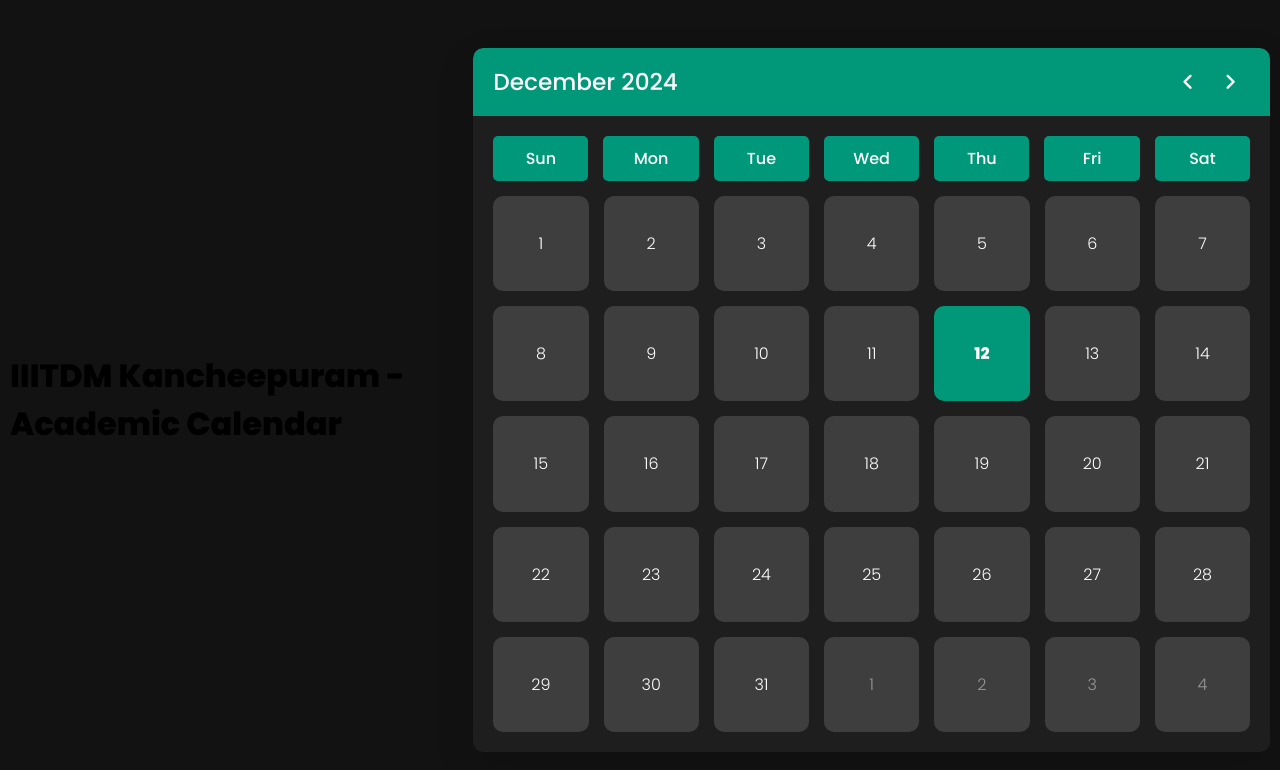
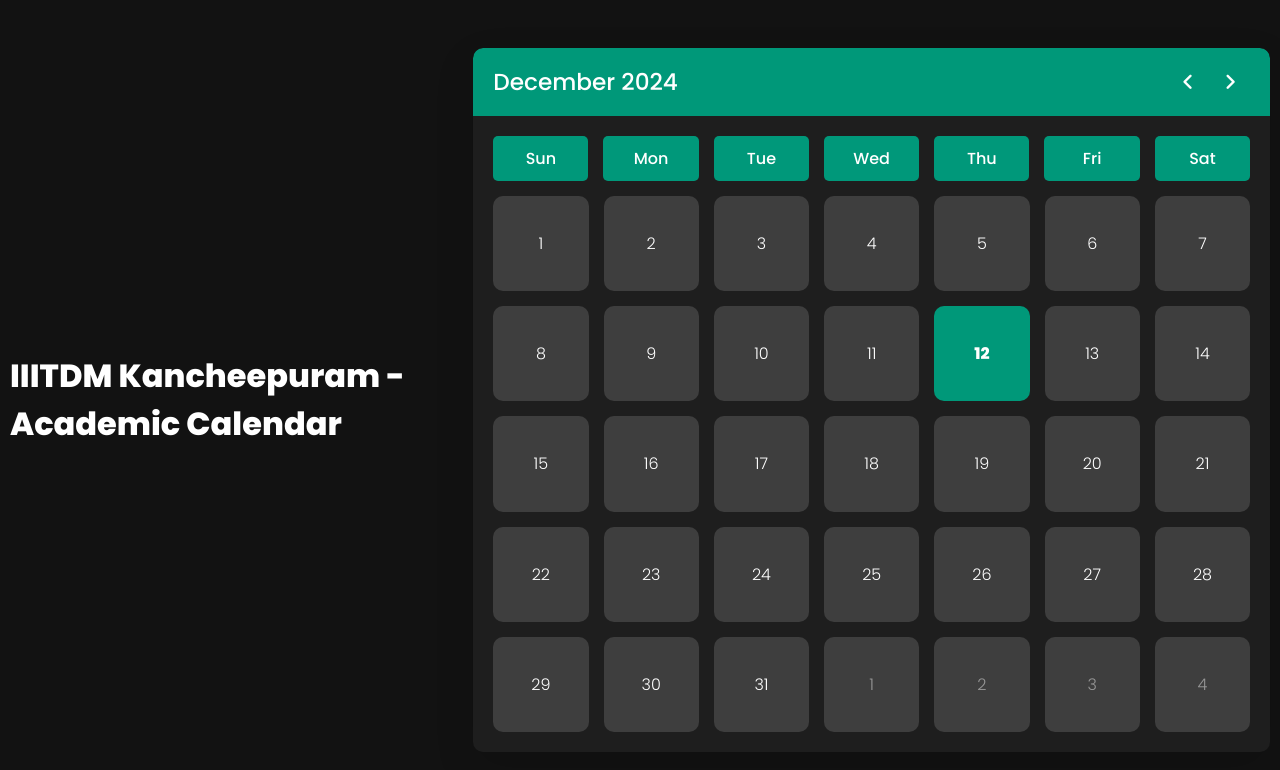
Before and after one commit to pengeon1/academic-calendar, a plain HTML site: page index.html in a window 1280 px wide. Drawn offline with nearby package versions, Linux system fonts and the light colour scheme.

Commit message:
Update index.html

```diff
--- a/index.html
+++ b/index.html
@@ -9,7 +9,8 @@
     <script src="script.js" defer></script>
   </head>
   <body>
-    <h1>IIITDM Kancheepuram - Academic Calendar</h1>
+    <h1 style="color: white">IIITDM Kancheepuram - Academic Calendar</h1>
+    <br>
     <div class="wrapper">
       <header>
         <p class="current-date"></p>
```
